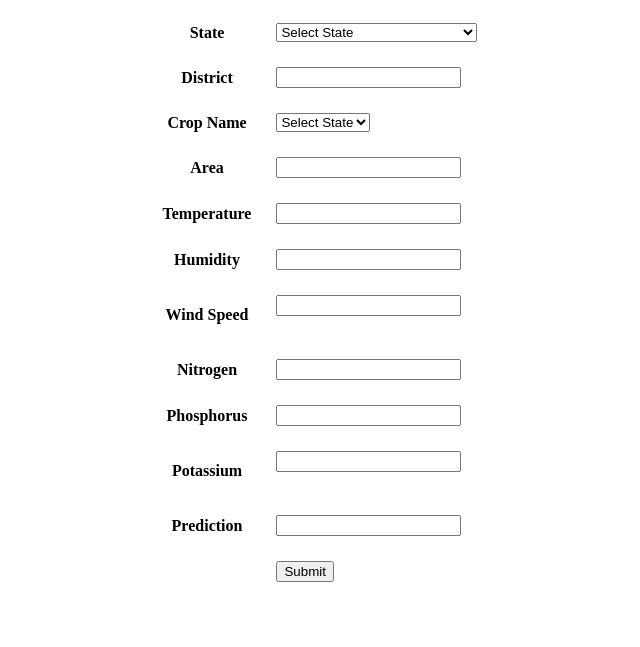
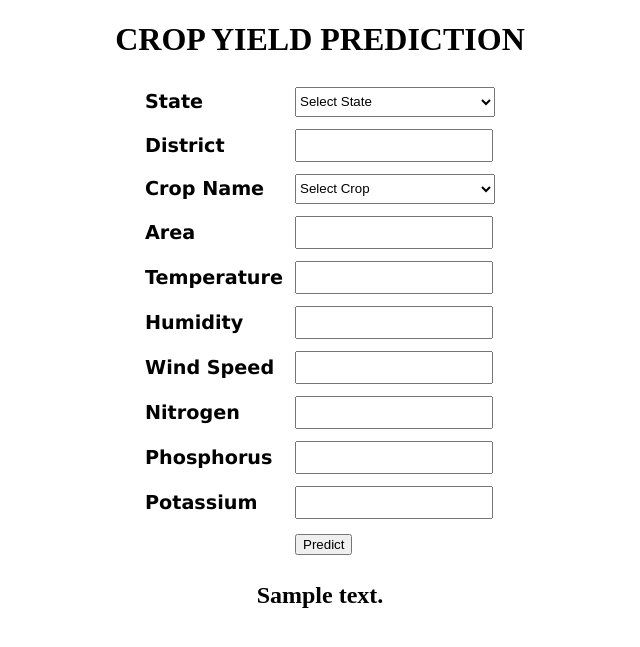
Before and after one commit to subhasish7077/Crop_yield_prediction, a Flask app: template templates/home.html in a window 1280 px wide. Shown: the top 647 px of the page, without its empty margins (320-960 px from the left). Run offline with Flask 2, Linux system fonts and the light colour scheme; the template is opened without the code that fills it: most values are stand-ins (such as "Sample title", 1, 10 or a date in 2020); parts of the project's set-up code (start-up, migrations or seed data) failed here and were passed over.

Commit message:
web page and flask

```diff
--- a/app.py
+++ b/app.py
@@ -712,7 +712,7 @@ def home():
 
 
 @app.route('/predict_api',methods=['POST'])
-def predict():
+def predict_api():
     data=request.get_json('data')
     print(data)
     n=data.values()
@@ -722,5 +722,14 @@ def predict():
     print(output[0])
     return jsonify(output[0])
 
+@app.route('/predict',methods=['POST'])
+def predict():
+    data=[i for i in request.form.values()]
+    input=create_newdata(data)
+    input=rescalar.transform(input)
+    final_output=regmodel.predict(input)
+    return render_template("home.html",Prediction_text="The yield prediction is {}.".format(round(final_output[0],4)))
+
+
 if(__name__)=="__main__":
     app.run(debug=True)
--- a/templates/home.html
+++ b/templates/home.html
@@ -3,14 +3,40 @@
 <head>
     <meta charset="UTF-8">
     <meta http-equiv="X-UA-Compatible" content="IE=edge">
-    <meta name="viewport" content="width=device-width, initial-scale=1.0">
+    <meta name="viewport" content="widtd=device-widtd, initial-scale=1.0">
     <title>crop yield prediction details fillup</title>
+    <style>
+        .select{
+            width: 200px;
+            height: 30px;
+            margin: 0;
+            padding: 2;
+        }
+        input{
+            width:190px;
+            height:27px;
+            margin: 0;
+            padding: 2;
+        }
+        td{
+            margin: 0;
+            padding: 2;
+            justify-content: left;
+            text-decoration: solid;
+            font-size: larger;
+            font-weight: bolder;
+            font-family:'Lucida Sans', 'Lucida Sans Regular', 'Lucida Grande', 'Lucida Sans Unicode', Geneva, Verdana, sans-serif;
+        }
+    </style>
 </head>
-<body><center>
-    <table cellspacing="5" cellpadding="10">
+<body>
+    <h1><center>CROP YIELD PREDICTION</center></h1>
+    <center>
+        <form action="{{url_for('predict')}}" method="post">
+        <table cellspacing="2" cellpadding="5">
         <tr>
-        <th>State</th>
-        <td><select id="info" name="info">
+        <td>State</td>
+        <td><select class="select" id="info" name="info">
             <option hidden>Select State</option>
             <option value="Andaman and Nicobar Islands">Andaman and Nicobar Islands</option>
             <option value="Andhra Pradesh">Andhra Pradesh</option>
@@ -47,13 +73,13 @@
             <option value="West Bengal">West Bengal</option>
         </select></td></tr>
         <tr>
-            <th>District</th>
+            <td>District</td>
             <td><input type="text" name="district"></td>
 
         </tr>
-        <tr><th>Crop Name</th>
-            <td>  <select id="crop" name="crop">
-                <option hidden>Select State</option>
+        <tr><td>Crop Name</td>
+            <td>  <select class="select" id="crop" name="crop">
+                <option hidden>Select Crop</option>
                 <option value="Rice">Rice</option>
                 <option value="Banana">Banana</option>
                 <option value="Maize">Maize</option>
@@ -67,46 +93,41 @@
             </td>
         </tr>
         <tr>
-            <th><label>Area</label></th>
-            <td><input type="number" name="area"></td>
+            <td><label>Area</label></td>
+            <td><input type="number" step="any" name="area"></td>
         </tr>
         <tr>
-            <th><label>Temperature</label></th>
-            <td><input type="number" name="Temperature"></td>
+            <td><label>Temperature</label></td>
+            <td><input type="number" step="any" name="Temperature"></td>
         </tr>
         <tr>
-            <th><label>Humidity</label></th>
-            <td><input type="number" name="Humidity"></td>
+            <td><label>Humidity</label></td>
+            <td><input type="number" step="any" name="Humidity"></td>
         </tr>
         <tr>
-            <th><label>Wind Speed</label></th>
-            <td> <input type="number" name="Windspeed"><br><br></td>
+            <td><label>Wind Speed</label></td>
+            <td><input type="number" step="any" name="Windspeed"></td>
         </tr>
         <tr>
-            <th><label>Nitrogen</label></th>
-            <td><input type="text" name="nitrogen"></td>
+            <td><label>Nitrogen</label></td>
+            <td><input type="number" step="any" name="nitrogen"></td>
         </tr>
         <tr>
-            <th><label>Phosphorus</label></th>
-            <td><input type="text" name="phosphorus"></td>
+            <td><label>Phosphorus</label></td>
+            <td><input type="number" step="any" name="phosphorus"></td>
         </tr>
         <tr>
-            <th><label>Potassium</label></th>
-            <td><input type="text" name="potassium"><br><br></td>
+            <td><label>Potassium</label></td>
+            <td><input type="number" step="any" name="potassium"></td>
         </tr>
+        <tr><td></td>
+        <td><button>Predict</button></td>
+    </tr>
+    </table>
+</form>
 
-        <tr>
-            <th><label>Prediction</label></th>
-            <td><input type="text" name="pred"></td>
-        </tr>
+<h2>{{Prediction_text}}</h2>
+</center>
 
-        <tr><th></th>
-        <td><input type="submit"></td>
-    </tr>
-
-    </table>
-
-
-    </center>
 </body>
 </html>
```
